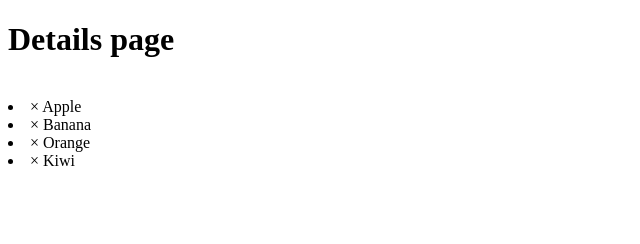
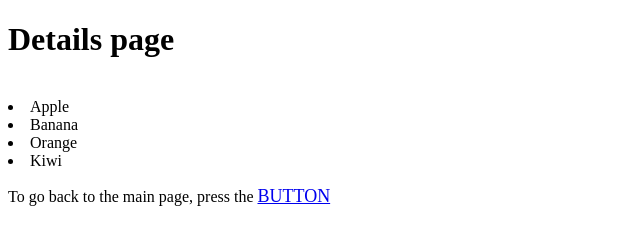
Before and after one commit to DavidKrtolica/NodeJsA, a website: page 7.ExpressWideWebServer/public/details.html in a window 1280 px wide. Shown: the whole page, without its empty margins (0-640 px from the left). Drawn offline with Linux system fonts and the light colour scheme.

Commit message:
Talked about redirection (clientside and serverside)

```diff
--- a/7.ExpressWideWebServer/app.js
+++ b/7.ExpressWideWebServer/app.js
@@ -13,6 +13,11 @@ app.get("/details", (req, res) => {
     res.sendFile(__dirname + "/public/details.html");
 });
 
+//SERVER-SIDE REDIRECTION
+app.get("/safeport", (req, res) => {
+    res.redirect("/details");
+});
+
 
 const PORT = process.env.PORT || 8080
 
--- a/7.ExpressWideWebServer/public/details.html
+++ b/7.ExpressWideWebServer/public/details.html
@@ -7,9 +7,12 @@
 </head>
 <body>
     <h1>Details page</h1><br>
-    <li>× Apple</li>
-    <li>× Banana</li>
-    <li>× Orange</li>
-    <li>× Kiwi</li>
+    <li>Apple</li>
+    <li>Banana</li>
+    <li>Orange</li>
+    <li>Kiwi</li>
+    <p>To go back to the main page, press the
+        <a href="/" style="font-size: large;">BUTTON</a>
+    </p>
 </body>
 </html>
```
Also changed, not shown: 7.ExpressWideWebServer/public/welcome.html (+11 -1 lines).
